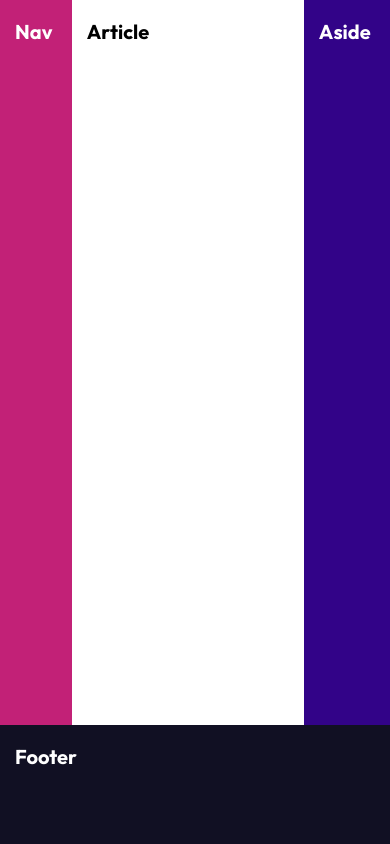
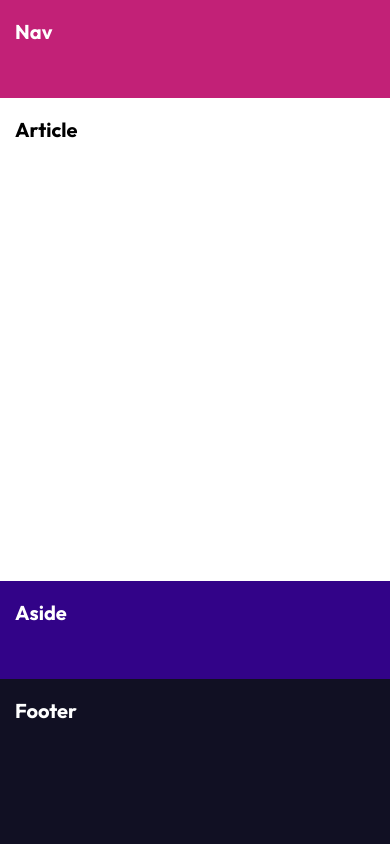
Before and after one commit to amalexandrescu/epicode-W5-D3, a plain HTML site: page index-ex4-bottom.html in a window 390 px wide. Drawn offline with Linux system fonts and the light colour scheme.

Commit message:
Update style4.css

```diff
--- a/css/style4.css
+++ b/css/style4.css
@@ -57,3 +57,19 @@ nav {
   padding-top: 20px;
   padding-left: 15px;
 }
+
+@media screen and (max-width: 575px) {
+  #center-container {
+    /* display: flex; */
+    flex-direction: column;
+    /* flex-grow: 9; */
+  }
+
+  footer {
+    flex-grow: 2;
+    /* background-color: #111023;
+    color: white;
+    padding-top: 20px;
+    padding-left: 15px; */
+  }
+} ;
```
